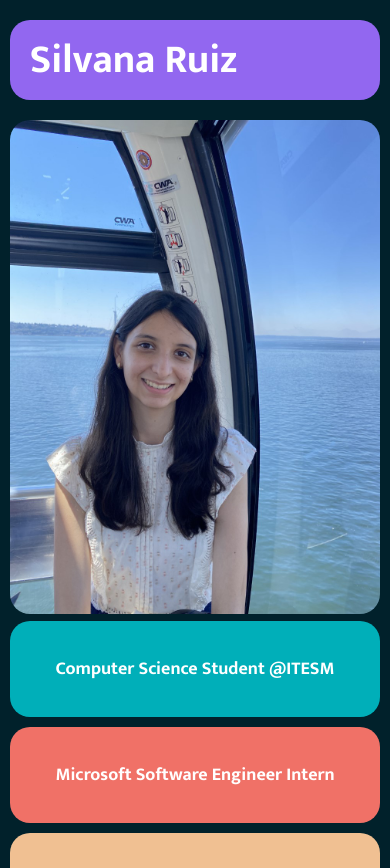
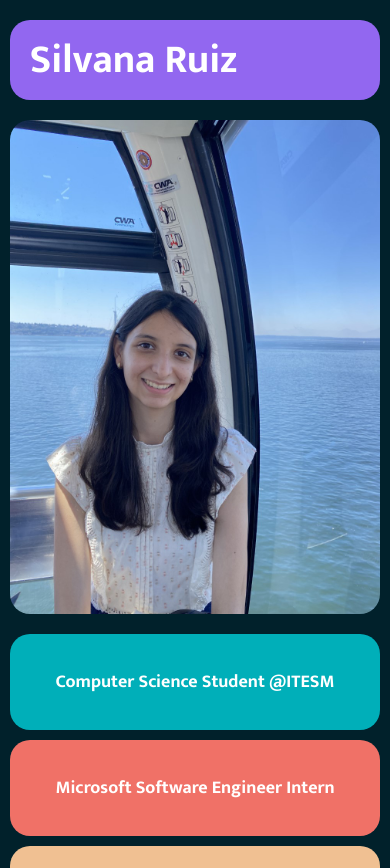
Before and after one commit to Silvana-Ruiz/Portfolio_Silvana, a React (Vite) app: page / in a window 390 px wide. Shown: the top 868 px of the page. Built offline with nearby package versions, Linux system fonts and the light colour scheme.

Commit message:
fix responsivenes

```diff
--- a/src/components/Profile/Profile.css
+++ b/src/components/Profile/Profile.css
@@ -8,6 +8,12 @@
   border-radius: 20px;
   margin: 2rem 0;
   padding-left: 2rem;
+}
+
+.grid {
+  display:flex;
+  flex-direction: column;
+  gap: 2rem;
 }
 
 @media (min-width: 768px){
```
